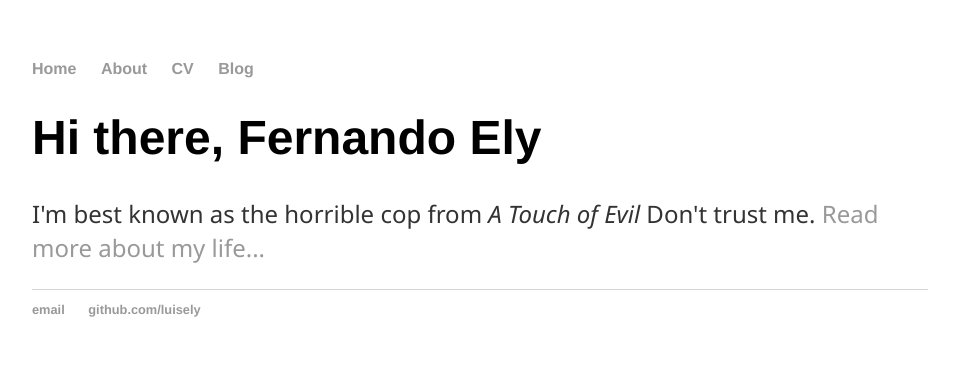
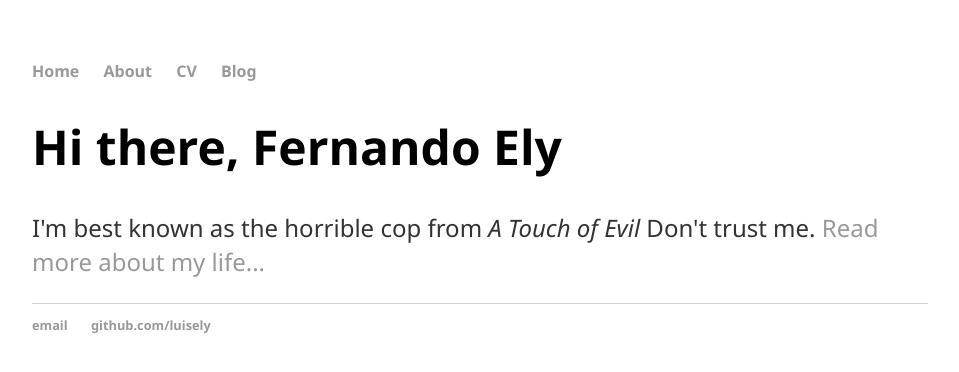
Before and after one commit to luisely/luisely.github.io, a Jekyll site: the page built from index.html, in a window 1280 px wide. Shown: the top 372 px of the page, without its empty margins (160-1119 px from the left). Built offline with Jekyll 4.4.1, drawn with Linux system fonts in a browser that asks for light colours.

Commit message:
css change

```diff
--- a/css/main.css
+++ b/css/main.css
@@ -3,7 +3,7 @@ body {
     width: 70%;
 }
 nav ul, footer ul {
-    font-family:'Helvetica', 'Arial', 'Sans-Serif';
+    font-family: 'Segoe UI', Tahoma, Geneva, Verdana, sans-serif;
     padding: 0px;
     list-style: none;
     font-weight: bold;
@@ -21,7 +21,7 @@ a:hover {
 }
 h1 {
     font-size: 3em;
-    font-family:'Helvetica', 'Arial', 'Sans-Serif';
+    font-family: 'Segoe UI', Tahoma, Geneva, Verdana, sans-serif;
 }
 p {
     font-family: 'Segoe UI', Tahoma, Geneva, Verdana, sans-serif;
```
